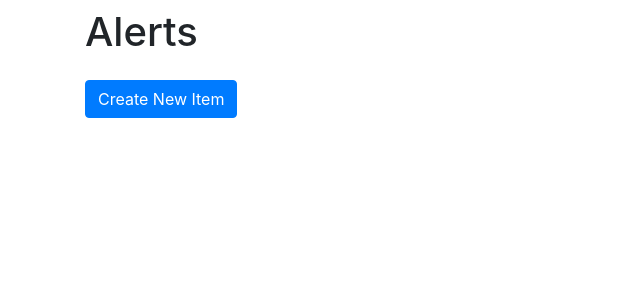
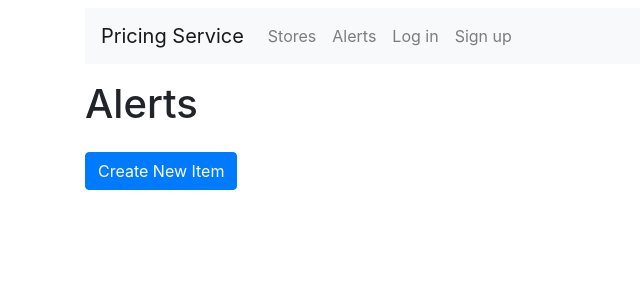
Before and after one commit to jcburnworth1/Pricing_Service, a Flask app: page /alerts/ in a window 1280 px wide. Shown: the top 300 px of the page, without its empty margins (0-640 px from the left). Run offline with Flask 2, Linux system fonts and the light colour scheme; the visitor is signed in with stand-in values (Sample User, id 1); data that the repository does not hold is empty; some libraries are stand-ins or nearby versions.

Commit message:
Adding navigation bar

```diff
--- a/templates/base.html
+++ b/templates/base.html
@@ -10,6 +10,21 @@
 </head>
 <body>
 <div class="content container mt-2">
+    <nav class="navbar navbar-expand-lg navbar-light bg-light mb-3">
+            <a class="navbar-brand" href="#">Pricing Service</a>
+            <button class="navbar-toggler" type="button" data-toggle="collapse" data-target="#navbarNavAltMarkup" aria-controls="navbarNavAltMarkup" aria-expanded="false" aria-label="Toggle navigation">
+                <span class="navbar-toggler-icon"></span>
+            </button>
+            <div class="collapse navbar-collapse" id="navbarNavAltMarkup">
+                <div class="navbar-nav">
+                <a class="nav-item nav-link" href="{{ url_for('stores.index') }}">Stores</a>
+                <a class="nav-item nav-link" href="{{ url_for('alerts.index') }}">Alerts</a>
+                <a class="nav-item nav-link" href="{{ url_for('users.login_user') }}">Log in</a>
+                <a class="nav-item nav-link" href="{{ url_for('users.register_user') }}">Sign up</a>
+                </div>
+            </div>
+        </nav>
+
     {% with messages = get_flashed_messages(with_categories=true) %}
             {% if messages %}
                 {% for category, message in messages %}
@@ -25,5 +40,9 @@
     {% endblock %}
 
 </div>
+<!--Basic for Navigation Bar-->
+<script src="https://code.jquery.com/jquery-3.4.1.slim.min.js" integrity="sha384-J6qa4849blE2+poT4WnyKhv5vZF5SrPo0iEjwBvKU7imGFAV0wwj1yYfoRSJoZ+n" crossorigin="anonymous"></script>
+<script src="https://cdn.jsdelivr.net/npm/popper.js@1.16.0/dist/umd/popper.min.js" integrity="sha384-Q6E9RHvbIyZFJoft+2mJbHaEWldlvI9IOYy5n3zV9zzTtmI3UksdQRVvoxMfooAo" crossorigin="anonymous"></script>
+<script src="https://stackpath.bootstrapcdn.com/bootstrap/4.4.1/js/bootstrap.min.js" integrity="sha384-wfSDF2E50Y2D1uUdj0O3uMBJnjuUD4Ih7YwaYd1iqfktj0Uod8GCExl3Og8ifwB6" crossorigin="anonymous"></script>
 </body>
 </html>
```
